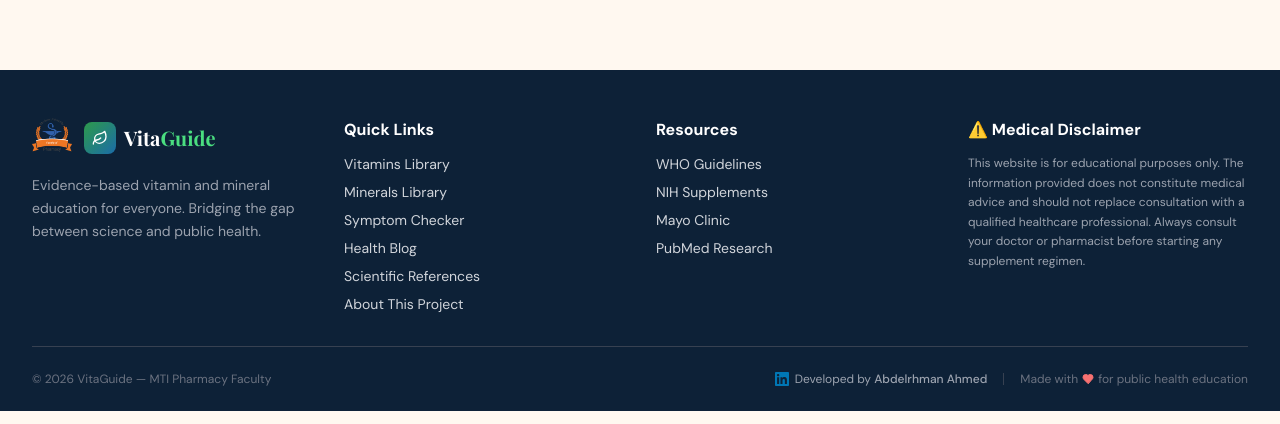
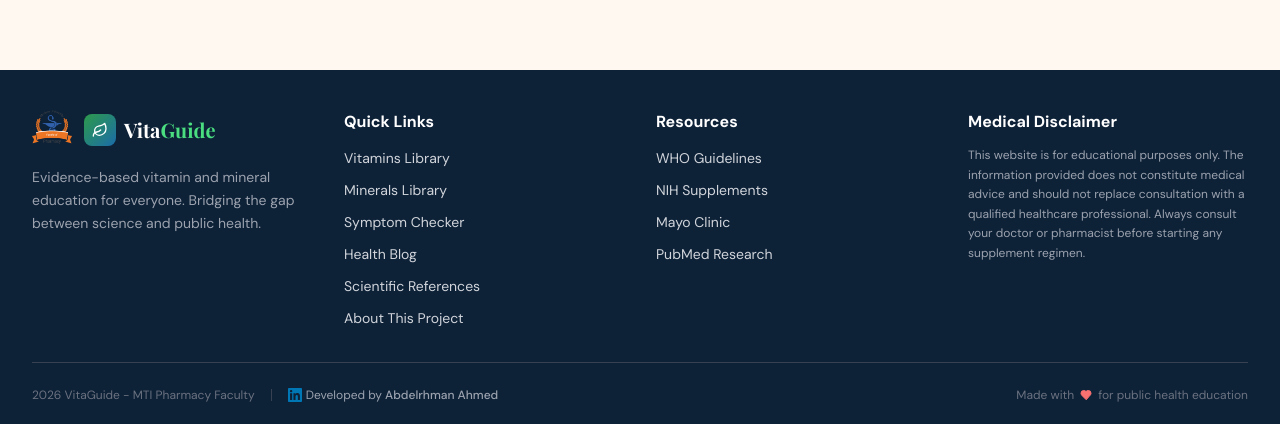
Before and after one commit to Abdelrhman-Ahmed-XD/VitaGuide, a React (Vite) app: page /mineral/1 in a window 1280 px wide. Shown: the part 810-1234 px from the top of the page. Built offline with nearby package versions, Linux system fonts and the light colour scheme; no server answers.

Commit message:
self Rebranding fix

```diff
--- a/src/components/Footer.jsx
+++ b/src/components/Footer.jsx
@@ -1,35 +1,43 @@
 import { Link } from "react-router-dom";
 import { Leaf, Heart } from "lucide-react";
 
-// Professional LinkedIn SVG Icon
 const LinkedInIcon = () => (
-    <svg
-        xmlns="http://www.w3.org/2000/svg"
-        viewBox="0 0 24 24"
-        fill="currentColor"
-        className="w-3.5 h-3.5"
-    >
-        <path d="M20.447 20.452h-3.554v-5.569c0-1.328-.027-3.037-1.852-3.037-1.853 0-2.136 1.445-2.136 2.939v5.667H9.351V9h3.414v1.561h.046c.477-.9 1.637-1.85 3.37-1.85 3.601 0 4.267 2.37 4.267 5.455v6.286zM5.337 7.433c-1.144 0-2.063-.926-2.063-2.065 0-1.138.92-2.063 2.063-2.063 1.14 0 2.064.925 2.064 2.063 0 1.139-.925 2.065-2.064 2.065zm1.782 13.019H3.555V9h3.564v11.452zM22.225 0H1.771C.792 0 0 .774 0 1.729v20.542C0 23.227.792 24 1.771 24h20.451C23.2 24 24 23.227 24 22.271V1.729C24 .774 23.2 0 22.222 0h.003z"/>
+    <svg xmlns="http://www.w3.org/2000/svg" viewBox="0 0 24 24" fill="currentColor" className="w-3.5 h-3.5">
+        <path d="M20.447 20.452h-3.554v-5.569c0-1.328-.027-3.037-1.852-3.037-1.853 0-2.136 1.445-2.136 2.939v5.667H9.351V9h3.414v1.561h.046c.477-.9 1.637-1.85 3.37-1.85 3.601 0 4.267 2.37 4.267 5.455v6.286zM5.337 7.433c-1.144 0-2.063-.926-2.063-2.065 0-1.138.92-2.063 2.063-2.063 1.14 0 2.064.925 2.064 2.063 0 1.139-.925 2.065-2.064 2.065zm1.782 13.019H3.555V9h3.564v11.452zM22.225 0H1.771C.792 0 0 .774 0 1.729v20.542C0 23.227.792 24 1.771 24h20.451C23.2 24 24 23.227 24 22.271V1.729C24 .774 23.2 0 22.222 0h.003z" />
     </svg>
 );
 
+const quickLinks = [
+    { to: "/home", label: "Vitamins Library" },
+    { to: "/Minerals", label: "Minerals Library" },
+    { to: "/diagnosis", label: "Symptom Checker" },
+    { to: "/blog", label: "Health Blog" },
+    { to: "/references", label: "Scientific References" },
+    { to: "/about", label: "About This Project" },
+];
+
+const resources = [
+    { href: "https://www.who.int", label: "WHO Guidelines" },
+    { href: "https://ods.od.nih.gov", label: "NIH Supplements" },
+    { href: "https://www.mayoclinic.org", label: "Mayo Clinic" },
+    { href: "https://pubmed.ncbi.nlm.nih.gov", label: "PubMed Research" },
+];
+
 export default function Footer() {
     return (
-        <footer className="bg-deep text-gray-300 pt-12 pb-6 mt-20">
+        <footer className="bg-deep text-gray-300 pt-10 pb-6 mt-20">
             <div className="max-w-7xl mx-auto px-4 sm:px-6 lg:px-8">
-                <div className="grid grid-cols-1 md:grid-cols-2 lg:grid-cols-4 gap-8 mb-8">
-                    {/* Logo & University Section */}
-                    <div>
+
+                <div className="grid grid-cols-1 sm:grid-cols-2 lg:grid-cols-4 gap-8 mb-8">
+
+                    <div className="sm:col-span-2 lg:col-span-1">
                         <div className="flex items-center gap-3 mb-4">
                             <img
                                 src="/images/university-logo.png"
                                 alt="University Logo"
                                 className="w-10 h-10 object-contain"
-                                onError={(e) => {
-                                    e.target.style.display = "none";
-                                }}
+                                onError={(e) => { e.target.style.display = "none"; }}
                             />
-                            <div>
                             <div className="flex items-center gap-2">
                                 <div className="w-8 h-8 bg-gradient-to-br from-leaf to-primary rounded-lg flex items-center justify-center">
                                     <Leaf size={16} className="text-white" />
@@ -39,26 +47,17 @@ export default function Footer() {
                                 </span>
                             </div>
                         </div>
-                        </div>
                         <p className="text-sm text-gray-400 leading-relaxed">
                             Evidence-based vitamin and mineral education for everyone. Bridging the gap between science and public health.
                         </p>
                     </div>
 
-                    {/* Quick Links */}
                     <div>
                         <h4 className="font-semibold text-white mb-3">Quick Links</h4>
                         <ul className="space-y-2 text-sm">
-                            {[
-                                { to: "/home", label: "Vitamins Library" },
-                                { to: "/Minerals", label: "Minerals Library" },
-                                { to: "/diagnosis", label: "Symptom Checker" },
-                                { to: "/blog", label: "Health Blog" },
-                                { to: "/references", label: "Scientific References" },
-                                { to: "/about", label: "About This Project" },
-                            ].map((link) => (
+                            {quickLinks.map((link) => (
                                 <li key={link.to}>
-                                    <Link to={link.to} className="hover:text-green-400 transition-colors">
+                                    <Link to={link.to} className="hover:text-green-400 active:text-green-500 transition-colors py-0.5 inline-block">
                                         {link.label}
                                     </Link>
                                 </li>
@@ -66,69 +65,59 @@ export default function Footer() {
                         </ul>
                     </div>
 
-                    {/* Resources */}
                     <div>
                         <h4 className="font-semibold text-white mb-3">Resources</h4>
                         <ul className="space-y-2 text-sm">
-                            <li>
-                                <a href="https://www.who.int" target="_blank" rel="noopener noreferrer" className="hover:text-green-400 transition-colors">
-                                    WHO Guidelines
+                            {resources.map((item) => (
+                                <li key={item.href}>
+                                    <a href={item.href} target="_blank" rel="noopener noreferrer" className="hover:text-green-400 active:text-green-500 transition-colors py-0.5 inline-block">
+                                        {item.label}
                                     </a>
                                 </li>
-                            <li>
-                                <a href="https://ods.od.nih.gov" target="_blank" rel="noopener noreferrer" className="hover:text-green-400 transition-colors">
-                                    NIH Supplements
-                                </a>
-                            </li>
-                            <li>
-                                <a href="https://www.mayoclinic.org" target="_blank" rel="noopener noreferrer" className="hover:text-green-400 transition-colors">
-                                    Mayo Clinic
-                                </a>
-                            </li>
-                            <li>
-                                <a href="https://pubmed.ncbi.nlm.nih.gov" target="_blank" rel="noopener noreferrer" className="hover:text-green-400 transition-colors">
-                                    PubMed Research
-                                </a>
-                            </li>
+                            ))}
                         </ul>
                     </div>
 
-                    {/* Disclaimer */}
-                    <div>
-                        <h4 className="font-semibold text-white mb-3">⚠️ Medical Disclaimer</h4>
+                    <div className="sm:col-span-2 lg:col-span-1">
+                        <h4 className="font-semibold text-white mb-3">Medical Disclaimer</h4>
                         <p className="text-xs text-gray-400 leading-relaxed">
                             This website is for educational purposes only. The information provided does not constitute medical advice and should not replace consultation with a qualified healthcare professional. Always consult your doctor or pharmacist before starting any supplement regimen.
                         </p>
                     </div>
+
                 </div>
 
-                <div className="border-t border-gray-700 pt-6 flex flex-col sm:flex-row items-center justify-between gap-3">
-                    <p className="text-xs text-gray-500">
-                        © 2026 VitaGuide — MTI Pharmacy Faculty
+                {/* Bottom Section - 2 on top, 1 centered below for mobile */}
+                <div className="border-t border-gray-700 pt-6 flex flex-col sm:flex-row justify-between items-center gap-4">
+
+                    {/* Top Row for Mobile (Copyright & Developer) */}
+                    <div className="flex w-full sm:w-auto justify-between sm:justify-start items-center gap-2 sm:gap-4">
+                        <p className="text-[10px] sm:text-xs text-gray-500">
+                            2026 VitaGuide - MTI Pharmacy Faculty
                         </p>
 
-                    <div className="flex items-center gap-4">
-                        {/* Developer Credit - Now on the left side of the "Made with" section */}
+                        <div className="hidden sm:block h-3 w-px bg-gray-700" />
+
                         <a
                             href="https://www.linkedin.com/in/abdelrhman-ahmed-fathy2004"
                             target="_blank"
                             rel="noopener noreferrer"
-                            className="text-xs text-gray-400 hover:text-white flex items-center gap-1.5 transition-colors group"
+                            className="text-[10px] sm:text-xs text-gray-400 hover:text-white flex items-center gap-1 transition-colors group"
                         >
                             <span className="text-[#0077B5] group-hover:scale-110 transition-transform">
                                 <LinkedInIcon />
                             </span>
                             <span>Developed by <span className="font-medium">Abdelrhman Ahmed</span></span>
                         </a>
+                    </div>
 
-                        {/* Divider Line */}
-                        <div className="h-3 w-[1px] bg-gray-700 hidden sm:block"></div>
+                    {/* Bottom Row for Mobile (Centered Heart Text) */}
+                    <p className="text-[10px] sm:text-xs text-gray-500 flex items-center justify-center gap-1 w-full sm:w-auto">
+                        Made with <Heart className="text-red-400 fill-red-400 w-3 h-3 mx-0.5" /> for public health education
+                    </p>
 
-                        <p className="text-xs text-gray-500 flex items-center gap-1">
-                            Made with <Heart size={12} className="text-red-400 fill-red-400" /> for public health education
-                        </p>
                 </div>
-                </div>
+
             </div>
         </footer>
     );
```
Lines whose indentation alone changed are shown as unchanged.
